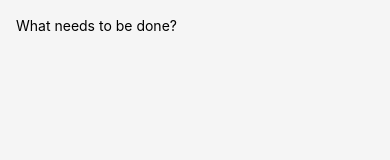
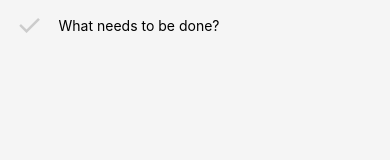
Before and after one commit to chris-gaona/todo-react-native, a React Native app: screen / in a window 390 px wide. Shown: the top 160 px of the page. Built offline with nearby package versions, Linux system fonts and the light colour scheme.

Commit message:
Adds a toggle all complete button using TouchableOpacity

```diff
--- a/App.js
+++ b/App.js
@@ -32,11 +32,26 @@ export default class App extends Component<Props> {
     super(props);
 
     this.state = {
+      allComplete: false,
       value: "",
       items: []
     };
 
     this.handleAddItem = this.handleAddItem.bind(this);
+    this.handleToggleAllComplete = this.handleToggleAllComplete.bind(this);
+  }
+
+  handleToggleAllComplete() {
+    const complete = !this.state.allComplete;
+    const newItems = this.state.items.map(item => ({
+      ...item,
+        complete
+    }));
+
+    this.setState({
+      items: newItems,
+      allComplete: complete
+    });
   }
 
   handleAddItem() {
@@ -63,7 +78,8 @@ export default class App extends Component<Props> {
         <Header
           value={this.state.value}
           onAddItem={this.handleAddItem}
-          onChange={(value) => this.setState({value})}/>
+          onChange={(value) => this.setState({value})}
+          onToggleAllComplete={this.handleToggleAllComplete}/>
         <View style={styles.content}>
 
         </View>
--- a/App/Components/Header.js
+++ b/App/Components/Header.js
@@ -1,5 +1,5 @@
 import React, {Component} from 'react';
-import {TextInput, View, StyleSheet} from "react-native";
+import {TextInput, View, StyleSheet, TouchableOpacity, Text} from "react-native";
 
 const styles = StyleSheet.create({
   header: {
@@ -8,9 +8,14 @@ const styles = StyleSheet.create({
     justifyContent: "space-around",
     alignItems: "center"
   },
+  toggleIcon: {
+    fontSize: 30,
+    color: "#ccc"
+  },
   input: {
     flex: 1,
-    height: 50
+    height: 50,
+    marginLeft: 16
   }
 });
 
@@ -18,6 +23,9 @@ export default class Header extends Component {
   render() {
     return (
       <View style={styles.header}>
+        <TouchableOpacity onPress={this.props.onToggleAllComplete}>
+          <Text style={styles.toggleIcon}>{String.fromCharCode(10003)}</Text>
+        </TouchableOpacity>
         <TextInput
           value={this.props.value}
           onChangeText={this.props.onChange}
```
